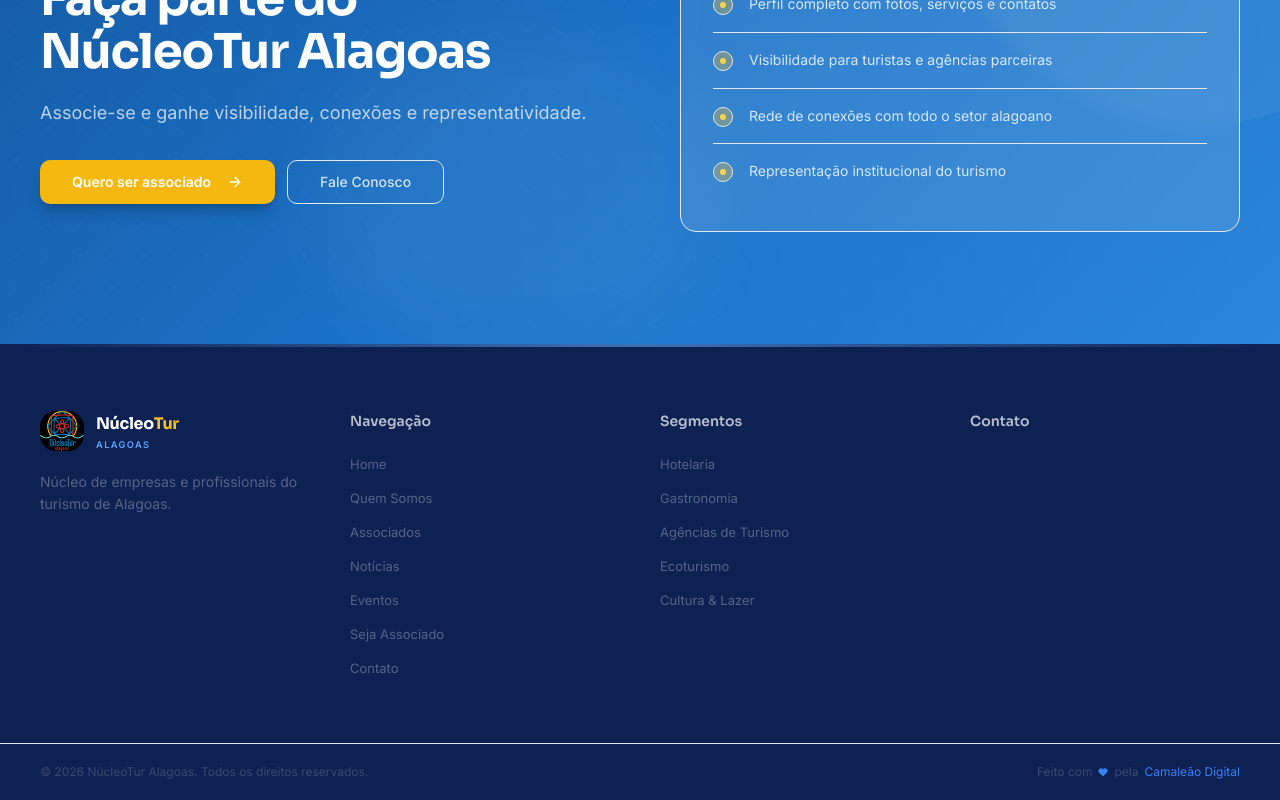
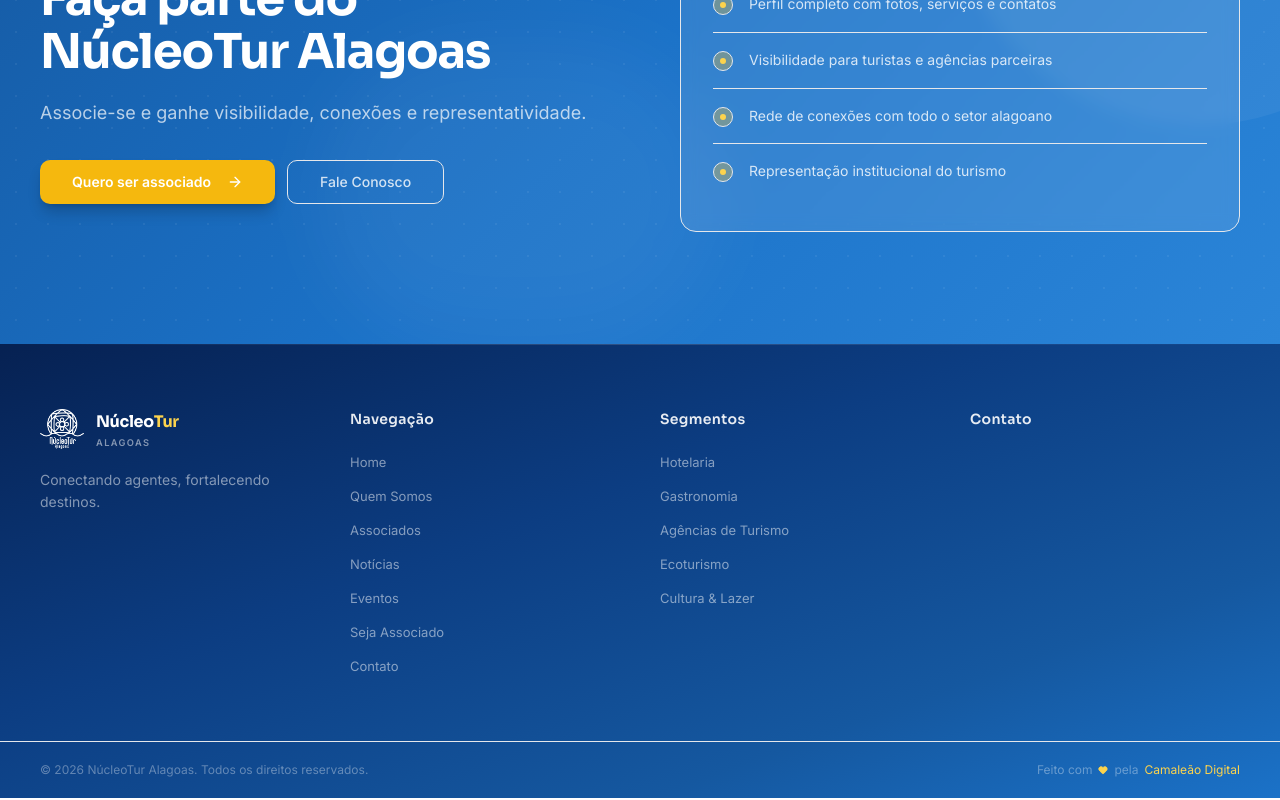
Before and after one commit to camaleaodigitaldev/nucleoturalagoas, a Next.js app: page / in a window 1280 px wide. Shown: the part 2651-3451 px from the top of the page. Built offline with nearby package versions, Linux system fonts and the light colour scheme; no server answers; the database is empty.

Commit message:
design: footer gradient azul da marca — alinhado com hero

```diff
--- a/src/components/layout/Footer.tsx
+++ b/src/components/layout/Footer.tsx
@@ -24,11 +24,16 @@ export async function Footer() {
     .single()
 
   const footerDesc =
-    content?.value_text ?? "Núcleo de empresas e profissionais do turismo de Alagoas."
+    content?.value_text ?? "Conectando agentes, fortalecendo destinos."
 
   return (
-    <footer className="bg-[#0D2152] text-white/40">
-      <div className="h-[3px] bg-gradient-to-r from-transparent via-primary-400/60 to-transparent" />
+    <footer
+      style={{
+        background: "linear-gradient(160deg, #062152 0%, #0C3D82 40%, #1558A0 75%, #1B72C8 100%)",
+      }}
+    >
+      {/* Linha de separação sutil do conteúdo acima */}
+      <div className="h-px bg-gradient-to-r from-transparent via-white/15 to-transparent" />
 
       <div className="max-w-7xl mx-auto px-5 sm:px-8 lg:px-10 py-14 lg:py-16">
         <div className="grid grid-cols-1 md:grid-cols-2 lg:grid-cols-4 gap-10">
@@ -37,28 +42,29 @@ export async function Footer() {
           <div className="lg:col-span-1">
             <Link href="/" className="inline-flex items-center gap-3 mb-5">
               <Image
-                src="/logo.jpg"
+                src="/logo.png"
                 alt="NúcleoTur Alagoas"
                 width={44}
                 height={44}
-                className="rounded-xl object-cover"
+                className="object-contain"
+                style={{ filter: "brightness(0) invert(1)" }}
               />
               <div className="flex flex-col leading-none gap-1">
                 <span className="font-display font-bold text-base text-white tracking-tight">
-                  Núcleo<span className="text-secondary-400">Tur</span>
+                  Núcleo<span className="text-secondary-300">Tur</span>
                 </span>
-                <span className="text-[0.58rem] font-semibold tracking-[0.15em] uppercase text-primary-400">
+                <span className="text-[0.58rem] font-semibold tracking-[0.15em] uppercase text-white/50">
                   Alagoas
                 </span>
               </div>
             </Link>
-            <p className="text-sm leading-relaxed text-white/30 mb-5">{footerDesc}</p>
+            <p className="text-sm leading-relaxed text-white/50 mb-5">{footerDesc}</p>
             {get("instagram") && (
               <a
                 href={`https://instagram.com/${get("instagram")}`}
                 target="_blank"
                 rel="noopener noreferrer"
-                className="inline-flex items-center justify-center size-9 rounded-lg bg-white/5 text-white/35 hover:bg-primary-600 hover:text-white transition-colors"
+                className="inline-flex items-center justify-center size-9 rounded-lg bg-white/10 text-white/50 hover:bg-white/20 hover:text-white transition-colors"
               >
                 <AtSign className="size-4" />
               </a>
@@ -67,11 +73,11 @@ export async function Footer() {
 
           {/* Navigation */}
           <div>
-            <h3 className="font-display font-semibold text-white/70 text-sm mb-5">Navegação</h3>
+            <h3 className="font-display font-semibold text-white/90 text-sm mb-5 tracking-wide">Navegação</h3>
             <ul className="space-y-2.5">
               {NAV_LINKS.map((link) => (
                 <li key={link.href}>
-                  <Link href={link.href} className="text-[0.8125rem] text-white/30 hover:text-primary-400 transition-colors">
+                  <Link href={link.href} className="text-[0.8125rem] text-white/50 hover:text-white transition-colors">
                     {link.label}
                   </Link>
                 </li>
@@ -81,11 +87,11 @@ export async function Footer() {
 
           {/* Segments */}
           <div>
-            <h3 className="font-display font-semibold text-white/70 text-sm mb-5">Segmentos</h3>
+            <h3 className="font-display font-semibold text-white/90 text-sm mb-5 tracking-wide">Segmentos</h3>
             <ul className="space-y-2.5">
               {SEGMENTS.map((link) => (
                 <li key={link.href}>
-                  <Link href={link.href} className="text-[0.8125rem] text-white/30 hover:text-primary-400 transition-colors">
+                  <Link href={link.href} className="text-[0.8125rem] text-white/50 hover:text-white transition-colors">
                     {link.label}
                   </Link>
                 </li>
@@ -95,28 +101,28 @@ export async function Footer() {
 
           {/* Contact */}
           <div>
-            <h3 className="font-display font-semibold text-white/70 text-sm mb-5">Contato</h3>
+            <h3 className="font-display font-semibold text-white/90 text-sm mb-5 tracking-wide">Contato</h3>
             <ul className="space-y-3">
               {get("contact_email") && (
                 <li className="flex items-start gap-2.5">
-                  <Mail className="size-3.5 text-primary-500 mt-0.5 shrink-0" />
-                  <a href={`mailto:${get("contact_email")}`} className="text-[0.8125rem] text-white/30 hover:text-primary-400 transition-colors break-all">
+                  <Mail className="size-3.5 text-secondary-300 mt-0.5 shrink-0" />
+                  <a href={`mailto:${get("contact_email")}`} className="text-[0.8125rem] text-white/50 hover:text-white transition-colors break-all">
                     {get("contact_email")}
                   </a>
                 </li>
               )}
               {get("contact_phone") && (
                 <li className="flex items-start gap-2.5">
-                  <Phone className="size-3.5 text-primary-500 mt-0.5 shrink-0" />
-                  <a href={`tel:${get("contact_phone")}`} className="text-[0.8125rem] text-white/30 hover:text-primary-400 transition-colors">
+                  <Phone className="size-3.5 text-secondary-300 mt-0.5 shrink-0" />
+                  <a href={`tel:${get("contact_phone")}`} className="text-[0.8125rem] text-white/50 hover:text-white transition-colors">
                     {get("contact_phone")}
                   </a>
                 </li>
               )}
               {get("address") && (
                 <li className="flex items-start gap-2.5">
-                  <MapPin className="size-3.5 text-primary-500 mt-0.5 shrink-0" />
-                  <span className="text-[0.8125rem] text-white/30">{get("address")}</span>
+                  <MapPin className="size-3.5 text-secondary-300 mt-0.5 shrink-0" />
+                  <span className="text-[0.8125rem] text-white/50">{get("address")}</span>
                 </li>
               )}
             </ul>
@@ -125,14 +131,15 @@ export async function Footer() {
         </div>
       </div>
 
-      <div className="border-t border-white/5">
+      {/* Bottom bar */}
+      <div className="border-t border-white/10">
         <div className="max-w-7xl mx-auto px-5 sm:px-8 lg:px-10 py-5 flex flex-col sm:flex-row items-center justify-between gap-3">
-          <p className="text-xs text-white/18">
+          <p className="text-xs text-white/35">
             © {new Date().getFullYear()} NúcleoTur Alagoas. Todos os direitos reservados.
           </p>
-          <p className="text-xs text-white/18 flex items-center gap-1">
-            Feito com <Heart className="size-2.5 text-primary-500 fill-primary-500 mx-0.5" /> pela
-            <a href="https://camaleaodigital.dev" target="_blank" rel="noopener noreferrer" className="text-primary-500 hover:text-primary-400 transition-colors ml-0.5">
+          <p className="text-xs text-white/35 flex items-center gap-1">
+            Feito com <Heart className="size-2.5 text-secondary-300 fill-secondary-300 mx-0.5" /> pela
+            <a href="https://camaleaodigital.dev" target="_blank" rel="noopener noreferrer" className="text-secondary-300 hover:text-secondary-200 transition-colors ml-0.5">
               Camaleão Digital
             </a>
           </p>
```
